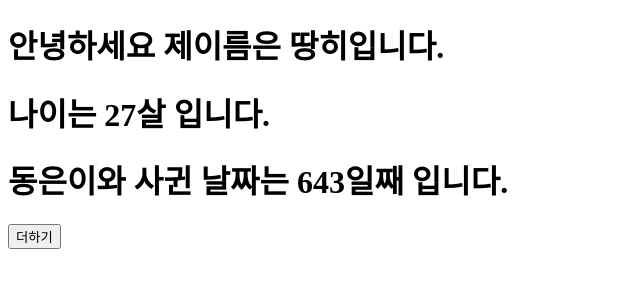
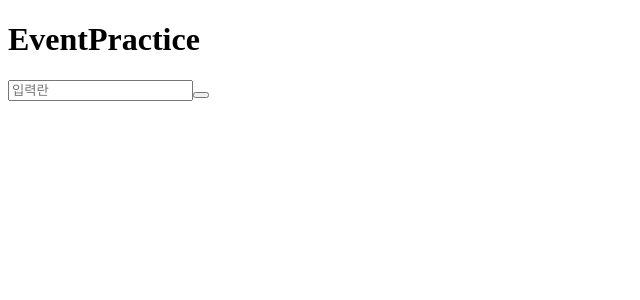
Before and after one commit to kin911014/-, a React (Create React App) app: page / in a window 1280 px wide. Shown: the top 300 px of the page, without its empty margins (0-640 px from the left). Built offline with nearby package versions, Linux system fonts and the light colour scheme.

Commit message:
study#4
about onChange event and arrowfunction

```diff
--- a/src/App.js
+++ b/src/App.js
@@ -1,11 +1,13 @@
 import React from "react";
-import MyComponent from "./MyComponent";
+// import MyComponent from "./MyComponent";
+import EventPractice from "./EventPractice";
 
 export default class App extends React.Component {
   render() {
     return (
       <div>
-        <MyComponent name="땅히" age={27} />
+        <EventPractice />
+        {/* <MyComponent name="땅히" age={27} /> */}
       </div>
     );
   }
--- /dev/null
+++ b/src/EventPractice.js
@@ -0,0 +1,35 @@
+import React from "react";
+export default class EventPractice extends React.Component {
+  constructor() {
+    super(...arguments);
+    this.state = {
+      message: "",
+    };
+  }
+  render() {
+    return (
+      <div>
+        <h1>EventPractice</h1>
+        <input
+          type="text"
+          name="message"
+          placeholder="입력란"
+          value={this.state.message}
+          onChange={(e) => {
+            this.setState({
+              message: e.target.value,
+            });
+          }}
+        ></input>
+        <button
+          onClick={() => {
+            alert(this.state.message);
+            this.setState({
+              message: "",
+            });
+          }}
+        ></button>
+      </div>
+    );
+  }
+}
```
Also changed, not shown: 1 other file (tests, documents, lock files or other folders).
